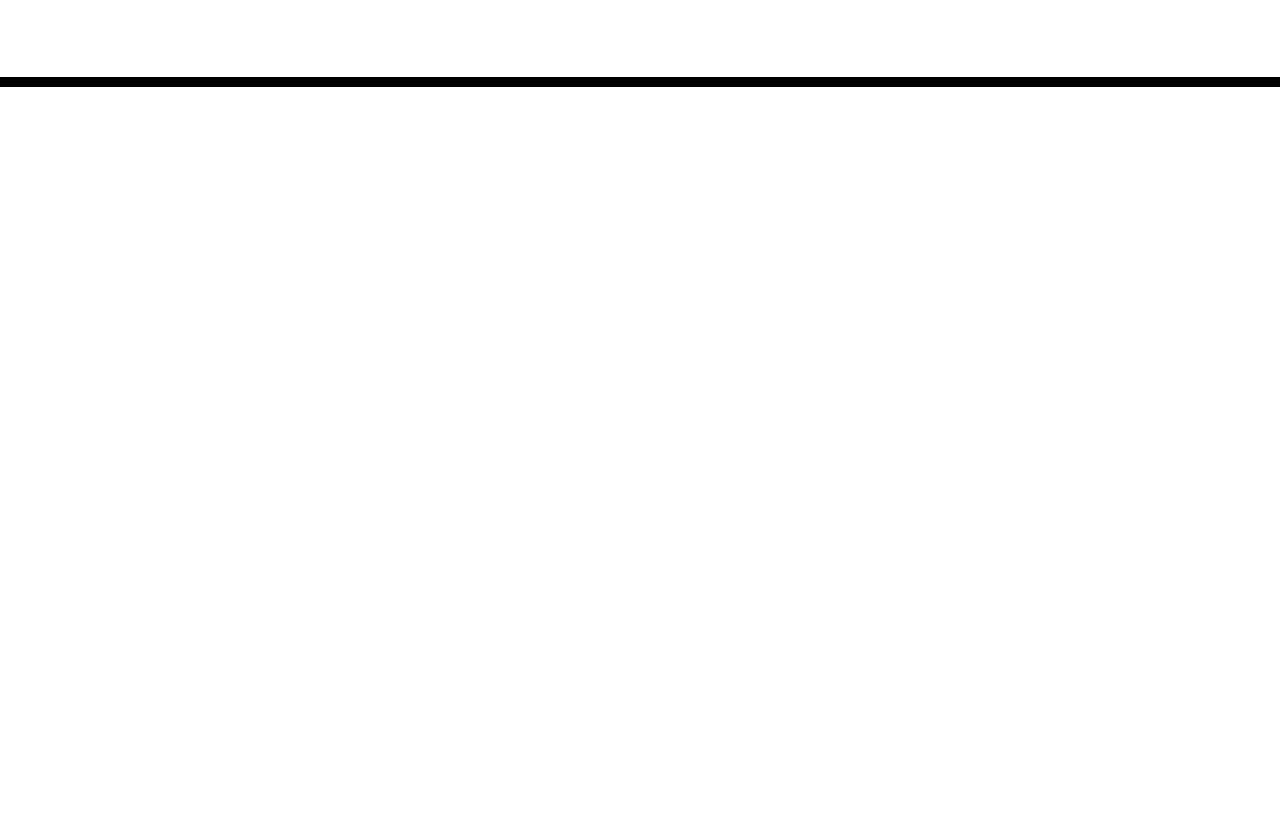
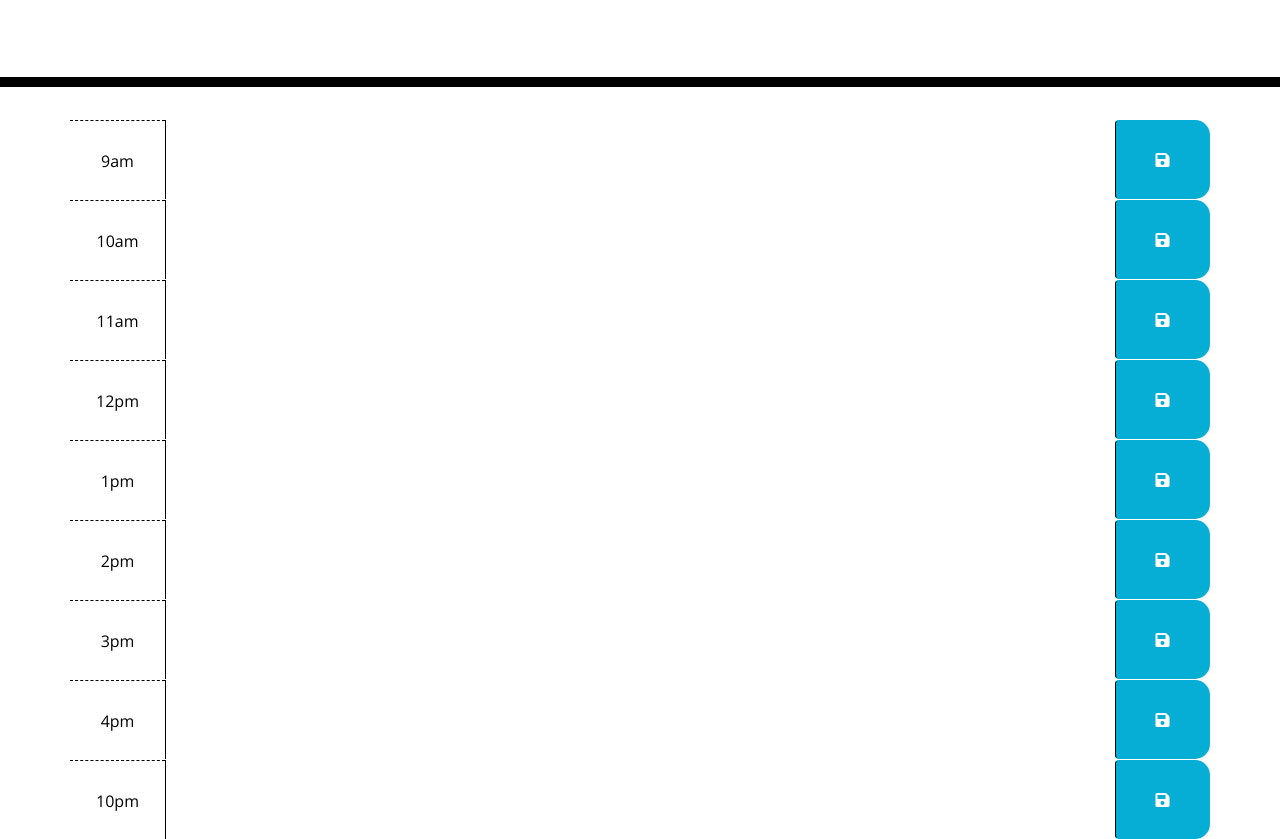
Before and after one commit to brynne-eastman/Work-Day-Scheduler-Challenge, a plain HTML site: page index.html in a window 1280 px wide. Shown: the part 181-1020 px from the top of the page. Before the commit the page ends 800 px from the top, so only its background shows below. Drawn offline with nearby package versions, Linux system fonts and the light colour scheme; files that its build step writes are made by us from their sources.

Commit message:
added time block code to index file

```diff
--- a/assets/style/style.css
+++ b/assets/style/style.css
@@ -2,6 +2,7 @@ body {
   font-family: 'Open Sans', sans-serif;
   font-size: 16px;
   line-height: 1;
+
 }
 
 textarea{
--- a/index.html
+++ b/index.html
@@ -30,7 +30,71 @@
     </header>
     <div class="container">
       <!-- Timeblocks go here -->
+      <div id="hour-9" class="row time-block">
+        <div class="col-md-1 hour">
+          9am
+        </div>
+        <textarea class="col-md-10 description"></textarea>
+        <button type="button" class="btn saveBtn col-md-1 fas fa-save"></button>
+      </div>
+      <div id="hour-10" class="row time-block">
+        <div class="col-md-1 hour">
+          10am
+        </div>
+        <textarea class="col-md-10 description"></textarea>
+        <button type="button" class="btn saveBtn col-md-1 fas fa-save"></button>
+      </div>
+      <div id="hour-11" class="row time-block">
+        <div class="col-md-1 hour">
+          11am
+        </div>
+        <textarea class="col-md-10 description"></textarea>
+        <button type="button" class="btn saveBtn col-md-1 fas fa-save"></button>
+      </div>
+      <div id="hour-12" class="row time-block">
+        <div class="col-md-1 hour">
+          12pm
+        </div>
+        <textarea class="col-md-10 description"></textarea>
+        <button type="button" class="btn saveBtn col-md-1 fas fa-save"></button>
+      </div>
+      <div id="hour-13" class="row time-block">
+        <div class="col-md-1 hour">
+          1pm
+        </div>
+        <textarea class="col-md-10 description"></textarea>
+        <button type="button" class="btn saveBtn col-md-1 fas fa-save"></button>
+      </div>
+      <div id="hour-14" class="row time-block">
+        <div class="col-md-1 hour">
+          2pm
+        </div>
+        <textarea class="col-md-10 description"></textarea>
+        <button type="button" class="btn saveBtn col-md-1 fas fa-save"></button>
+      </div>
+      <div id="hour-15" class="row time-block">
+        <div class="col-md-1 hour">
+          3pm
+        </div>
+        <textarea class="col-md-10 description"></textarea>
+        <button type="button" class="btn saveBtn col-md-1 fas fa-save"></button>
+      </div>
+      <div id="hour-16" class="row time-block">
+        <div class="col-md-1 hour">
+          4pm
+        </div>
+        <textarea class="col-md-10 description"></textarea>
+        <button type="button" class="btn saveBtn col-md-1 fas fa-save"></button>
+      </div>
+      <div id="hour-17" class="row time-block">
+        <div class="col-md-1 hour">
+          10pm
+        </div>
+        <textarea class="col-md-10 description"></textarea>
+        <button type="button" class="btn saveBtn col-md-1 fas fa-save"></button>
+      </div>
     </div>
+
 
     <script src="https://code.jquery.com/jquery-3.4.1.min.js"></script>
     <script src="https://cdnjs.cloudflare.com/ajax/libs/moment.js/2.24.0/moment.min.js"></script>
```
